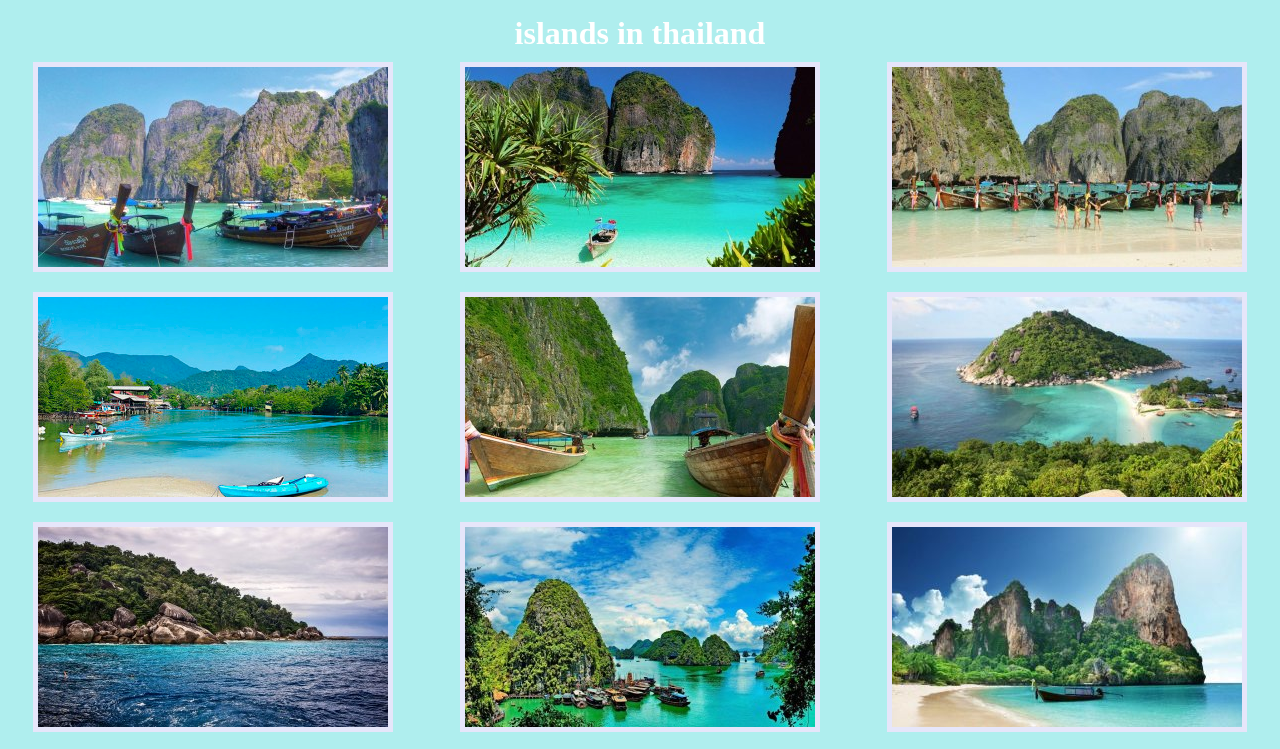
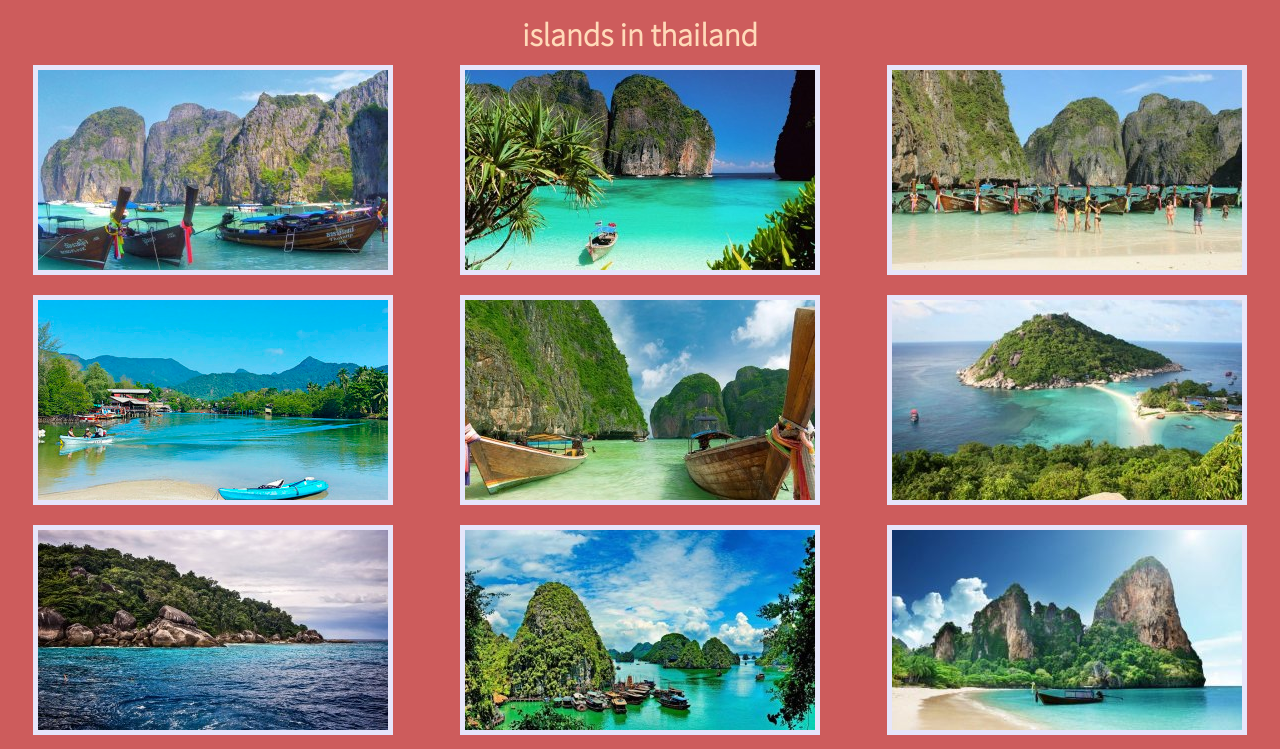
Before and after one commit to kamieb03/photo-gallery, a plain HTML site: page index.html in a window 1280 px wide. Shown: the top 749 px of the page. Drawn offline with Linux system fonts and the light colour scheme.

Commit message:
google font update

```diff
--- a/index.html
+++ b/index.html
@@ -2,6 +2,7 @@
 <html lang="en" dir="ltr">
   <head>
   <link rel = "stylesheet" href = "./styles.css">
+  <link href="https://fonts.googleapis.com/css?family=DM+Serif+Display|Source+Sans+Pro:300&display=swap" rel="stylesheet">
     <meta charset="utf-8">
     <title>phi phi</title>
   </head>
--- a/styles.css
+++ b/styles.css
@@ -2,14 +2,16 @@
 margin: 0;
 padding: 0;
 box-sizing: border-box;
-background: paleturquoise;
+background: indianred;
+font-family: 'DM Serif Display', serif;
+font-family: 'Source Sans Pro', sans-serif;
 }
 
 h1 {
   margin-top: 15px;
   display: flex;
   justify-content: center;
-  color: white;
+  color: peachpuff;
 
 }
 /* .images {
```
